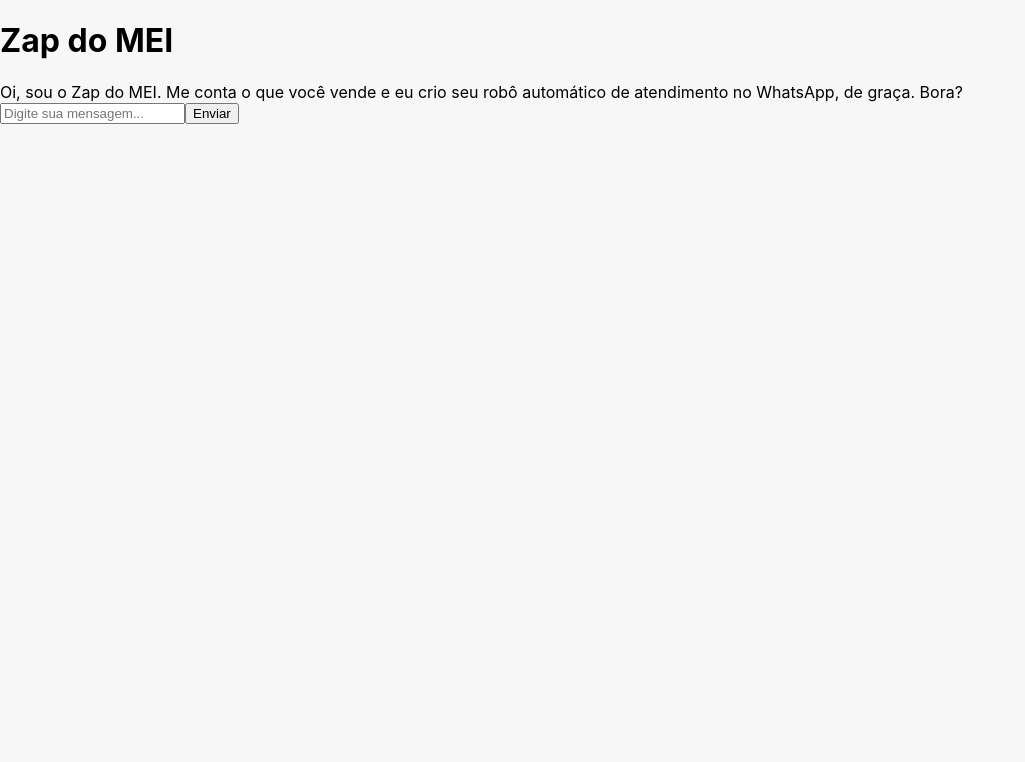
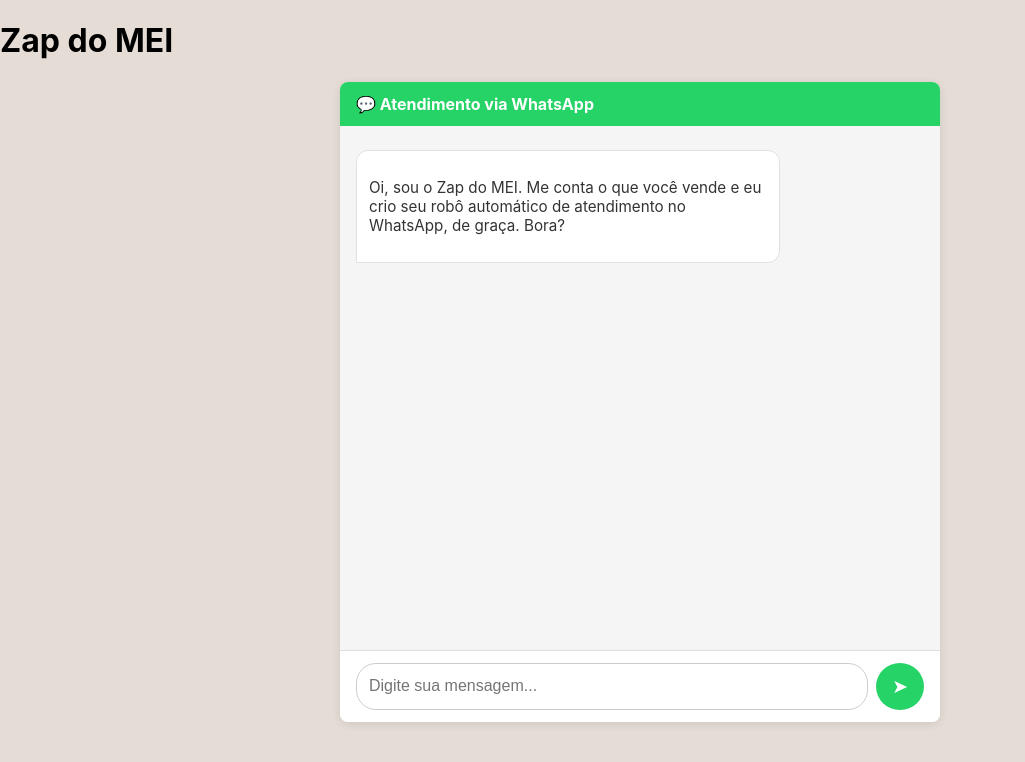
Before and after one commit to zapdomei/zapdomei3, a Next.js app: page / in a window 1280 px wide. Shown: the top 762 px of the page, without its empty margins (0-1025 px from the left). Built offline with nearby package versions, Linux system fonts and the light colour scheme.

Commit message:
Aplica novo layout inspirado no DeepSeek e WhatsApp
Aplica novo layout inspirado no DeepSeek e WhatsApp

```diff
--- a/components/Chat.tsx
+++ b/components/Chat.tsx
@@ -1,54 +1,38 @@
-import { useEffect, useRef, useState } from 'react';
+import { useState } from 'react';
 
 export default function Chat() {
-  const [messages, setMessages] = useState([
-    { from: 'bot', text: 'Oi, sou o Zap do MEI. Me conta o que você vende e eu crio seu robô automático de atendimento no WhatsApp, de graça. Bora?' }
+  const [messages, setMessages] = useState<Array<{ text: string; isUser: boolean }>>([
+    { text: 'Oi, sou o Zap do MEI. Me conta o que você vende e eu crio seu robô automático de atendimento no WhatsApp, de graça. Bora?', isUser: false }
   ]);
   const [input, setInput] = useState('');
-  const messagesEndRef = useRef<HTMLDivElement | null>(null);
 
   const handleSend = () => {
-    if (!input.trim()) return;
-    const userMsg = { from: 'user', text: input };
-    let botMsg = { from: 'bot', text: 'Entendi!' };
-
-    if (input.toLowerCase().includes('padaria')) {
-      botMsg = { from: 'bot', text: 'Legal! Vou montar seu robô de padaria. Qual o nome da sua padaria?' };
+    if (input.trim()) {
+      setMessages([...messages, { text: input, isUser: true }]);
+      setInput('');
     }
-
-    setMessages([...messages, userMsg, botMsg]);
-    setInput('');
   };
 
-  useEffect(() => {
-    messagesEndRef.current?.scrollIntoView({ behavior: 'smooth' });
-  }, [messages]);
-
   return (
-    <div className="flex flex-col w-full max-w-2xl mx-auto h-screen bg-[#f7f7f8] text-sm">
-      <div className="flex-1 overflow-y-auto px-4 pt-6 pb-32">
-        {messages.map((msg, idx) => (
-          <div key={idx} className={`mb-4 flex ${msg.from === 'user' ? 'justify-end' : 'justify-start'}`}>
-            <div className={`max-w-[80%] px-4 py-2 rounded-xl ${msg.from === 'user' ? 'bg-blue-600 text-white' : 'bg-gray-200 text-gray-800'}`}>
-              {msg.text}
-            </div>
+    <div className="chat-container">
+      <div className="chat-header">
+        <span className="chat-title">💬 Atendimento via WhatsApp</span>
+      </div>
+      <div className="chat-messages">
+        {messages.map((msg, index) => (
+          <div key={index} className={`message ${msg.isUser ? 'user' : 'bot'}`}>
+            <p>{msg.text}</p>
           </div>
         ))}
-        <div ref={messagesEndRef} />
       </div>
-      <div className="fixed bottom-0 left-0 w-full bg-white border-t p-4">
-        <div className="flex max-w-2xl mx-auto">
-          <input
-            className="flex-1 border border-gray-300 rounded-l-md px-4 py-2 focus:outline-none"
-            value={input}
-            placeholder="Digite sua mensagem..."
-            onChange={(e) => setInput(e.target.value)}
-            onKeyDown={(e) => e.key === 'Enter' && handleSend()}
-          />
-          <button className="bg-blue-600 text-white px-4 py-2 rounded-r-md" onClick={handleSend}>
-            Enviar
-          </button>
-        </div>
+      <div className="chat-input">
+        <input
+          type="text"
+          value={input}
+          onChange={(e) => setInput(e.target.value)}
+          placeholder="Digite sua mensagem..."
+        />
+        <button onClick={handleSend}>➤</button>
       </div>
     </div>
   );
--- a/styles/globals.css
+++ b/styles/globals.css
@@ -3,5 +3,82 @@ body {
   padding: 0;
   font-family: -apple-system, BlinkMacSystemFont, 'Segoe UI', Roboto, Oxygen,
     Ubuntu, Cantarell, 'Open Sans', 'Helvetica Neue', sans-serif;
-  background-color: #f7f7f8;
+  background: #e5ddd5;
 }
+
+.chat-container {
+  max-width: 600px;
+  margin: 20px auto;
+  background: #f5f5f5;
+  border-radius: 8px;
+  box-shadow: 0 2px 10px rgba(0,0,0,0.1);
+  height: 80vh;
+  display: flex;
+  flex-direction: column;
+  overflow: hidden;
+}
+
+.chat-header {
+  background: #25D366;
+  padding: 12px 16px;
+  color: white;
+  font-size: 1rem;
+  font-weight: bold;
+}
+
+.chat-messages {
+  flex: 1;
+  overflow-y: auto;
+  padding: 16px;
+  display: flex;
+  flex-direction: column;
+}
+
+.message {
+  max-width: 70%;
+  padding: 12px;
+  margin: 8px 0;
+  border-radius: 12px;
+  font-size: 0.95rem;
+}
+
+.message.user {
+  background: #007bff;
+  color: white;
+  margin-left: auto;
+  border-bottom-right-radius: 0;
+}
+
+.message.bot {
+  background: white;
+  color: #333;
+  border: 1px solid #e0e0e0;
+  margin-right: auto;
+  border-bottom-left-radius: 0;
+}
+
+.chat-input {
+  display: flex;
+  padding: 12px 16px;
+  border-top: 1px solid #ddd;
+  background: white;
+}
+
+.chat-input input {
+  flex: 1;
+  padding: 12px;
+  border: 1px solid #ccc;
+  border-radius: 20px;
+  font-size: 1rem;
+}
+
+.chat-input button {
+  background: #25D366;
+  border: none;
+  color: white;
+  padding: 12px 16px;
+  margin-left: 8px;
+  border-radius: 50%;
+  font-size: 1.2rem;
+  cursor: pointer;
+}
```
